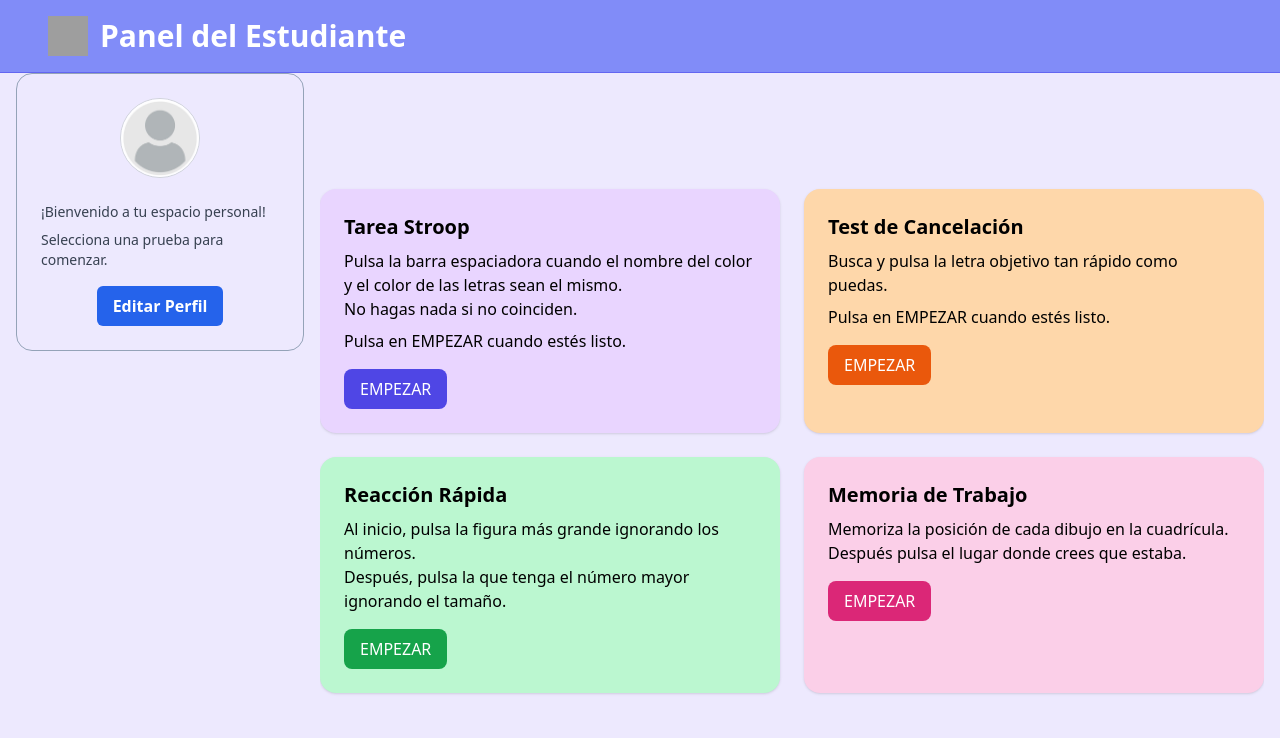
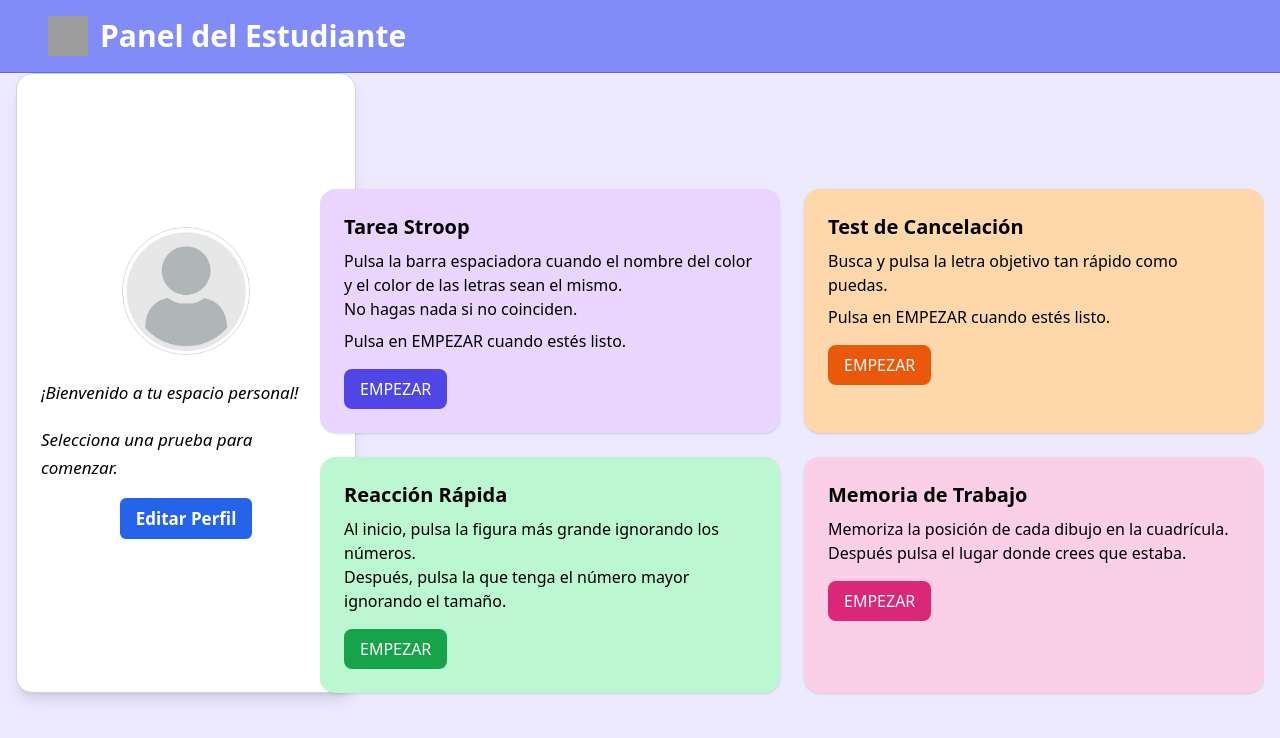
Before and after one commit to Chrissy-92/tfg_attention, a React (Vite) app in the folder frontend/: page /student-dashboard in a window 1280 px wide. Shown: the top 738 px of the page. Built offline with nearby package versions, Linux system fonts and the light colour scheme; no server answers; sample sign-in values are in the browser's storage; grey boxes are pictures that could not be loaded.

Commit message:
style: improve IntegrationPage layout, enlarge Aside and profile image, adjust spacing and text scale

```diff
--- a/frontend/src/components/Aside.jsx
+++ b/frontend/src/components/Aside.jsx
@@ -28,35 +28,43 @@ export default function Aside({
         ];
 
   return (
-    <aside className="w-full md:max-w-xs rounded-2xl border border-slate-400 p-6 flex flex-col items-center gap-4">
+    <aside className="w-full md:w-[340px] min-h-[620px] bg-white p-6 rounded-2xl border border-slate-300 flex flex-col items-center gap-4 text-[17px] shadow-lg justify-center">
       <ImgPerfil
         src={student.avatar_url || student.imagen_url || "/user_default.jpg"}
         alt={`Avatar de ${student.nombre}`}
-        size="md"
+        size="lg"
       />
 
-      <div className="w-full text-left space-y-2">
-        <p className="text-xl font-semibold">{student.nombre}</p>
+      <div className=" leading-relaxed tracking-normal space-y-2 gap-24">
+        <p className="text-2xl font-semibold">{student.nombre}</p>
 
         {modo === "integration" && (
           <>
-            <p className="text-sm text-gray-700">Edad: {student.edad}</p>
-            <p className="text-sm text-gray-700">Padre: {student.padre}</p>
-            <p className="text-sm text-gray-700">Madre: {student.madre}</p>
-            <p className="text-sm text-gray-700">
-              Email tutores: {student.email_tutores}
+            <p>
+              <span className="font-semibold">Edad:</span> {student.edad}
             </p>
-            <p className="text-sm text-gray-700">
-              Teléfono: {student.telefono}
+            <p>
+              <span className="font-semibold">Padre:</span> {student.padre}
+            </p>
+            <p>
+              <span className="font-semibold">Madre:</span> {student.madre}
+            </p>
+            <p>
+              <span className="font-semibold">Email tutores: </span>
+              {student.email_tutores}
+            </p>
+            <p>
+              <span className="font-semibold">Teléfono: </span>
+              {student.telefono}
             </p>
           </>
         )}
 
-        {descripcion.map((texto, idx) => (
-          <p key={idx} className="text-sm text-gray-700">
-            {texto}
-          </p>
-        ))}
+        <div className="mt-4 italic space-y-5">
+          {descripcion.map((texto, idx) => (
+            <p key={idx}>{texto}</p>
+          ))}
+        </div>
       </div>
 
       {buttonLabel && onButtonClick && (
--- a/frontend/src/pages/IntegrationPage.jsx
+++ b/frontend/src/pages/IntegrationPage.jsx
@@ -40,19 +40,19 @@ export default function IntegrationPage() {
   }, [id_student]);
 
   return (
-    <div className="min-h-screen bg-violet-300/50">
+    <div className="min-h-screen bg-violet-300/50 flex flex-col">
       <Header
         title="Informe de Integración"
         buttonLabel="Home"
         onButtonClick={() => navigate("/psychologist-dashboard")}
       />
 
-      <div className="flex gap-4 px-4">
-        <div className="w-72">
+      <main className="flex justify-center items-center gap-72 mx-5 h-[calc(100vh-80px)]">
+        <div className="w-80">
           <Aside student={student} modo="integration" />
         </div>
         <div className="flex-1 max-w-3xl flex flex-col">
-          <BottomContainer>
+          <BottomContainer className="w-[900px] max-h-[600px] overflow-auto items-start">
             <section className="bg-white p-6 rounded-lg shadow w-full">
               {loading && <p>Cargando informe...</p>}
               {!loading && error && <p className="text-red-500">{error}</p>}
@@ -76,7 +76,11 @@ export default function IntegrationPage() {
                   </p>
                 </div>
               )}
-              <div className="flex justify-end pt-6">
+            </section>
+          </BottomContainer>
+        </div>
+      </main>
+      <div className="fixed px-3 bottom-7 right-6 z-50">
         <Button
           color="rojo"
           onClick={() => {
@@ -87,10 +91,6 @@ export default function IntegrationPage() {
           Cerrar Sesión
         </Button>
       </div>
-            </section>
-          </BottomContainer>
-        </div>
-      </div>
     </div>
   );
 }
```
Lines whose indentation alone changed are shown as unchanged.
